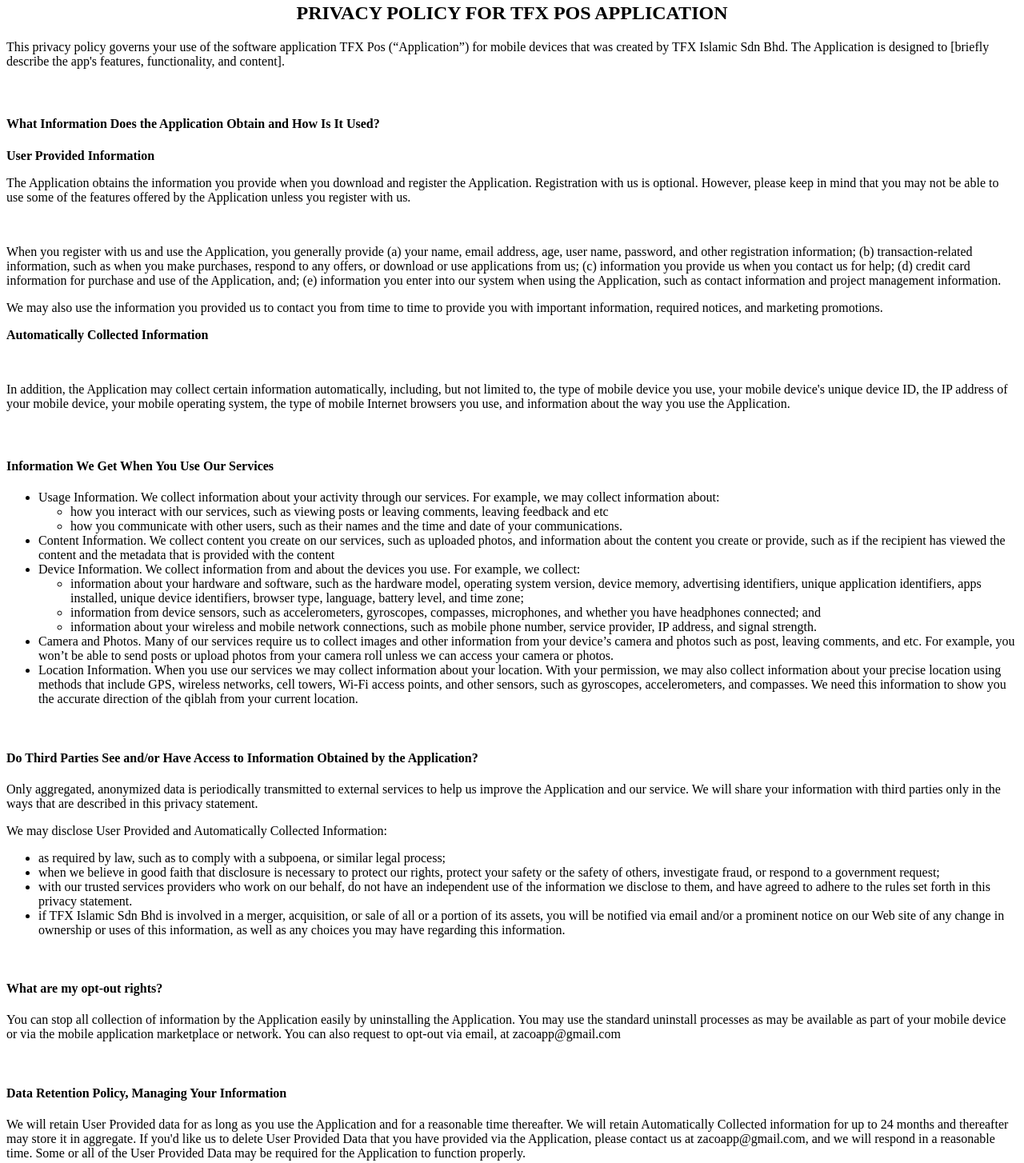
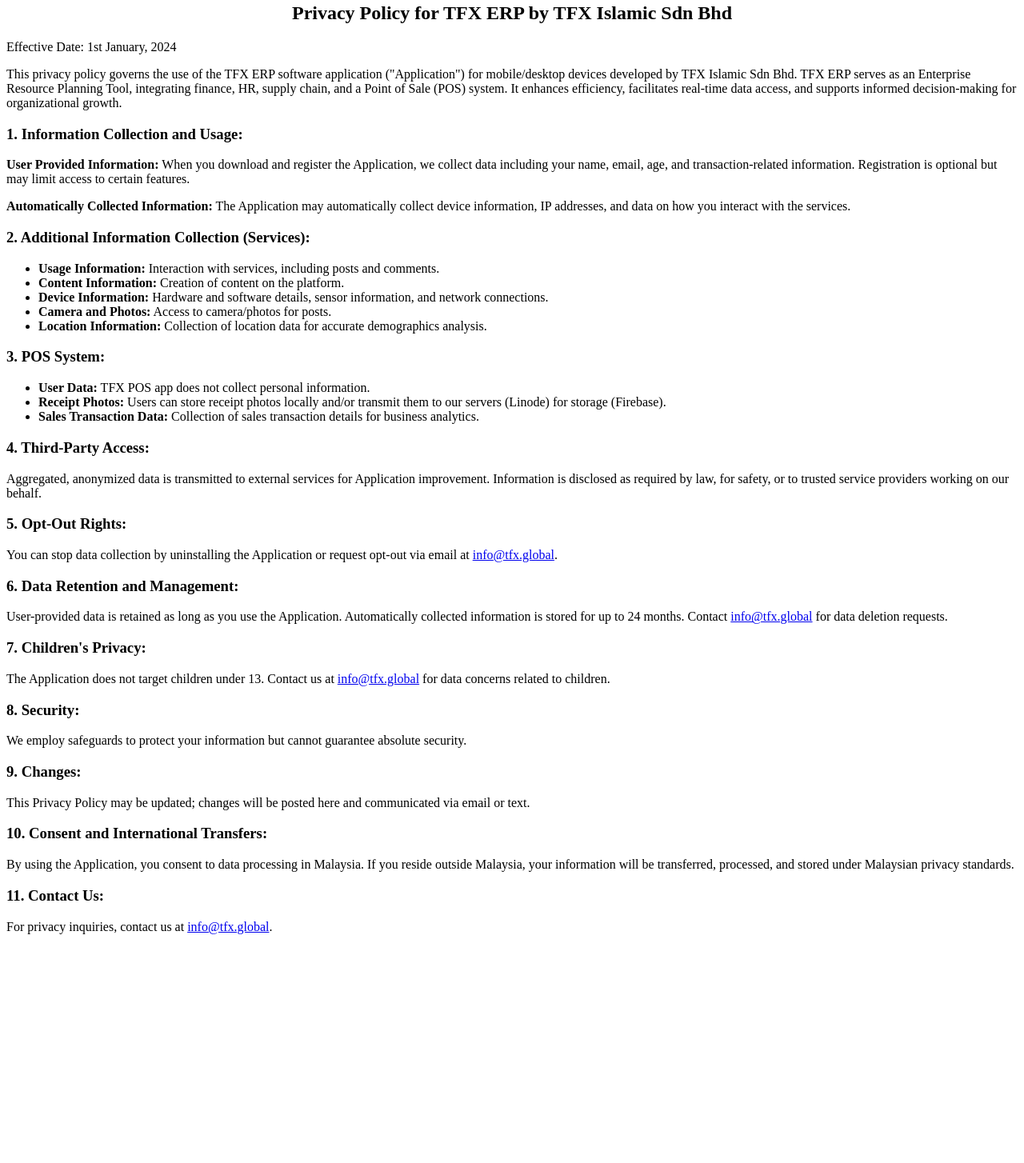
Before and after one commit to nikjey/TFXPos-policy, a plain HTML site: page index.html in a window 1280 px wide. Shown: the part 17-1471 px from the top of the page at 80% size. After the commit the page ends 1201 px from the top, so only its background shows below. Drawn offline with Linux system fonts and the light colour scheme.

Commit message:
helmi version

```diff
--- a/index.html
+++ b/index.html
@@ -2,230 +2,140 @@
 <html>
   <head>
     <meta charset="UTF-8" />
-    <title>PRIVACY POLICY FOR TFX POS APPLICATION</title>
+    <title>Privacy Policy for TFX ERP</title>
   </head>
 
   <body>
-    <h2 style="text-align: center">PRIVACY POLICY FOR TFX POS APPLICATION</h2>
-    <p></p>
+    <h2 style="text-align: center">
+      Privacy Policy for TFX ERP by TFX Islamic Sdn Bhd
+    </h2>
+
+    <p>Effective Date: 1st January, 2024</p>
+
     <p>
-      This privacy policy governs your use of the software application TFX Pos
-      (“Application”) for mobile devices that was created by TFX Islamic Sdn
-      Bhd. The Application is designed to [briefly describe the app's features,
-      functionality, and content].
+      This privacy policy governs the use of the TFX ERP software application
+      ("Application") for mobile/desktop devices developed by TFX Islamic Sdn
+      Bhd. TFX ERP serves as an Enterprise Resource Planning Tool, integrating
+      finance, HR, supply chain, and a Point of Sale (POS) system. It enhances
+      efficiency, facilitates real-time data access, and supports informed
+      decision-making for organizational growth.
     </p>
-    <h4>&nbsp;</h4>
-    <h4>What Information Does the Application Obtain and How Is It Used?</h4>
-    <p></p>
-    <p><strong>User Provided Information</strong></p>
+
+    <h3>1. Information Collection and Usage:</h3>
+
     <p>
-      The Application obtains the information you provide when you download and
-      register the Application. Registration with us is optional. However,
-      please keep in mind that you may not be able to use some of the features
-      offered by the Application unless you register with us.
+      <strong>User Provided Information:</strong> When you download and register
+      the Application, we collect data including your name, email, age, and
+      transaction-related information. Registration is optional but may limit
+      access to certain features.
     </p>
-    <p></p>
-    <p>&nbsp;</p>
+
     <p>
-      When you register with us and use the Application, you generally provide
-      (a) your name, email address, age, user name, password, and other
-      registration information; (b) transaction-related information, such as
-      when you make purchases, respond to any offers, or download or use
-      applications from us; (c) information you provide us when you contact us
-      for help; (d) credit card information for purchase and use of the
-      Application, and; (e) information you enter into our system when using the
-      Application, such as contact information and project management
-      information.
+      <strong>Automatically Collected Information:</strong> The Application may
+      automatically collect device information, IP addresses, and data on how
+      you interact with the services.
     </p>
-    <p></p>
-    <p>
-      We may also use the information you provided us to contact you from time
-      to time to provide you with important information, required notices, and
-      marketing promotions.
-    </p>
-    <p><strong>Automatically Collected Information</strong></p>
-    <p>&nbsp;</p>
-    <p>
-      In addition, the Application may collect certain information
-      automatically, including, but not limited to, the type of mobile device
-      you use, your mobile device's unique device ID, the IP address of your
-      mobile device, your mobile operating system, the type of mobile Internet
-      browsers you use, and information about the way you use the Application.
-    </p>
-    <p></p>
-    <h4>&nbsp;</h4>
-    <h4>Information We Get When You Use Our Services</h4>
-    <p></p>
+
+    <h3>2. Additional Information Collection (Services):</h3>
+
     <ul>
       <li>
-        Usage Information. We collect information about your activity through
-        our services. For example, we may collect information about:
-      </li>
-      <ul>
-        <li>
-          how you interact with our services, such as viewing posts or leaving
-          comments, leaving feedback and etc
-        </li>
-        <li>
-          how you communicate with other users, such as their names and the time
-          and date of your communications.
-        </li>
-      </ul>
-      <li>
-        Content Information. We collect content you create on our services, such
-        as uploaded photos, and information about the content you create or
-        provide, such as if the recipient has viewed the content and the
-        metadata that is provided with the content
+        <strong>Usage Information:</strong> Interaction with services, including
+        posts and comments.
       </li>
       <li>
-        Device Information. We collect information from and about the devices
-        you use. For example, we collect:
-      </li>
-      <ul>
-        <li>
-          information about your hardware and software, such as the hardware
-          model, operating system version, device memory, advertising
-          identifiers, unique application identifiers, apps installed, unique
-          device identifiers, browser type, language, battery level, and time
-          zone;
-        </li>
-        <li>
-          information from device sensors, such as accelerometers, gyroscopes,
-          compasses, microphones, and whether you have headphones connected; and
-        </li>
-        <li>
-          information about your wireless and mobile network connections, such
-          as mobile phone number, service provider, IP address, and signal
-          strength.
-        </li>
-      </ul>
-      <li>
-        Camera and Photos. Many of our services require us to collect images and
-        other information from your device’s camera and photos such as post,
-        leaving comments, and etc. For example, you won’t be able to send posts
-        or upload photos from your camera roll unless we can access your camera
-        or photos.
+        <strong>Content Information:</strong> Creation of content on the
+        platform.
       </li>
       <li>
-        Location Information. When you use our services we may collect
-        information about your location. With your permission, we may also
-        collect information about your precise location using methods that
-        include GPS, wireless networks, cell towers, Wi-Fi access points, and
-        other sensors, such as gyroscopes, accelerometers, and compasses. We
-        need this information to show you the accurate direction of the qiblah
-        from your current location.
+        <strong>Device Information:</strong> Hardware and software details,
+        sensor information, and network connections.
+      </li>
+      <li>
+        <strong>Camera and Photos:</strong> Access to camera/photos for posts.
+      </li>
+      <li>
+        <strong>Location Information:</strong> Collection of location data for
+        accurate demographics analysis.
       </li>
     </ul>
-    <p>&nbsp;</p>
-    <h4>
-      Do Third Parties See and/or Have Access to Information Obtained by the
-      Application?
-    </h4>
-    <p></p>
-    <p>
-      Only aggregated, anonymized data is periodically transmitted to external
-      services to help us improve the Application and our service. We will share
-      your information with third parties only in the ways that are described in
-      this privacy statement.
-    </p>
-    <p>
-      We may disclose User Provided and Automatically Collected Information:
-    </p>
+
+    <h3>3. POS System:</h3>
+
     <ul>
       <li>
-        as required by law, such as to comply with a subpoena, or similar legal
-        process;
+        <strong>User Data:</strong> TFX POS app does not collect personal
+        information.
       </li>
       <li>
-        when we believe in good faith that disclosure is necessary to protect
-        our rights, protect your safety or the safety of others, investigate
-        fraud, or respond to a government request;
+        <strong>Receipt Photos:</strong> Users can store receipt photos locally
+        and/or transmit them to our servers (Linode) for storage (Firebase).
       </li>
       <li>
-        with our trusted services providers who work on our behalf, do not have
-        an independent use of the information we disclose to them, and have
-        agreed to adhere to the rules set forth in this privacy statement.
-      </li>
-      <li>
-        if TFX Islamic Sdn Bhd is involved in a merger, acquisition, or sale of
-        all or a portion of its assets, you will be notified via email and/or a
-        prominent notice on our Web site of any change in ownership or uses of
-        this information, as well as any choices you may have regarding this
-        information.
+        <strong>Sales Transaction Data:</strong> Collection of sales transaction
+        details for business analytics.
       </li>
     </ul>
-    <p></p>
-    <p>&nbsp;</p>
-    <h4>What are my opt-out rights?</h4>
-    <p></p>
+
+    <h3>4. Third-Party Access:</h3>
+
     <p>
-      You can stop all collection of information by the Application easily by
-      uninstalling the Application. You may use the standard uninstall processes
-      as may be available as part of your mobile device or via the mobile
-      application marketplace or network. You can also request to opt-out via
-      email, at zacoapp@gmail.com
+      Aggregated, anonymized data is transmitted to external services for
+      Application improvement. Information is disclosed as required by law, for
+      safety, or to trusted service providers working on our behalf.
     </p>
-    <p>&nbsp;</p>
-    <h4>Data Retention Policy, Managing Your Information</h4>
+
+    <h3>5. Opt-Out Rights:</h3>
+
     <p>
-      We will retain User Provided data for as long as you use the Application
-      and for a reasonable time thereafter. We will retain Automatically
-      Collected information for up to 24 months and thereafter may store it in
-      aggregate. If you'd like us to delete User Provided Data that you have
-      provided via the Application, please contact us at zacoapp@gmail.com, and
-      we will respond in a reasonable time. Some or all of the User Provided
-      Data may be required for the Application to function properly.
+      You can stop data collection by uninstalling the Application or request
+      opt-out via email at <a href="mailto:info@tfx.global">info@tfx.global</a>.
     </p>
-    <p>&nbsp;</p>
-    <h4>Children</h4>
+
+    <h3>6. Data Retention and Management:</h3>
+
     <p>
-      We do not use the Application to knowingly solicit data from or market to
-      children under the age of 13. If a parent or guardian becomes aware that
-      his or her child has provided us with information without their consent,
-      he or she should contact us at zacoapp@gmail.com. We will delete such
-      information from our files within a reasonable time.
+      User-provided data is retained as long as you use the Application.
+      Automatically collected information is stored for up to 24 months. Contact
+      <a href="mailto:info@tfx.global">info@tfx.global</a> for data deletion
+      requests.
     </p>
-    <h4>&nbsp;</h4>
-    <h4>Security</h4>
+
+    <h3>7. Children's Privacy:</h3>
+
     <p>
-      We are concerned about safeguarding the confidentiality of your
-      information. We provide physical, electronic, and procedural safeguards to
-      protect information we process and maintain. For example, we limit access
-      to this information to authorized employees and contractors who need to
-      know that information in order to operate, develop or improve our
-      Application. Please be aware that, although we endeavor provide reasonable
-      security for information we process and maintain, no security system can
-      prevent all potential security breaches.
+      The Application does not target children under 13. Contact us at
+      <a href="mailto:info@tfx.global">info@tfx.global</a> for data concerns
+      related to children.
     </p>
-    <h4>&nbsp;</h4>
-    <h4>Changes</h4>
+
+    <h3>8. Security:</h3>
+
     <p>
-      This Privacy Policy may be updated from time to time for any reason. We
-      will notify you of any changes to our Privacy Policy by posting the new
-      Privacy Policy <a href="[Insert Link]">here</a> and informing you via
-      email or text message. You are advised to consult this Privacy Policy
-      regularly for any changes, as continued use is deemed approval of all
-      changes. You can check the history of this policy by clicking
-      <a href="[Insert Link]">here</a>.
+      We employ safeguards to protect your information but cannot guarantee
+      absolute security.
     </p>
-    <h4>&nbsp;</h4>
-    <h4>Your Consent</h4>
+
+    <h3>9. Changes:</h3>
+
     <p>
-      By using the Application, you are consenting to our processing of your
-      information as set forth in this Privacy Policy now and as amended by us.
-      "Processing" means using cookies on a computer/handheld device or using or
-      touching information in any way, including, but not limited to,
-      collecting, storing, deleting, using, combining and disclosing
-      information, all of which activities will take place in Malaysia. If you
-      reside outside Malaysia, your information will be transferred, processed,
-      and stored there under Malaysian privacy standards.
+      This Privacy Policy may be updated; changes will be posted here and
+      communicated via email or text.
     </p>
-    <h4>&nbsp;</h4>
-    <h4>Contact Us</h4>
+
+    <h3>10. Consent and International Transfers:</h3>
+
     <p>
-      If you have any questions regarding privacy while using the Application or
-      have questions about our practices, please contact us via email at
-      zacoapp@gmail.com.
+      By using the Application, you consent to data processing in Malaysia. If
+      you reside outside Malaysia, your information will be transferred,
+      processed, and stored under Malaysian privacy standards.
+    </p>
+
+    <h3>11. Contact Us:</h3>
+
+    <p>
+      For privacy inquiries, contact us at
+      <a href="mailto:info@tfx.global">info@tfx.global</a>.
     </p>
   </body>
 </html>
```
